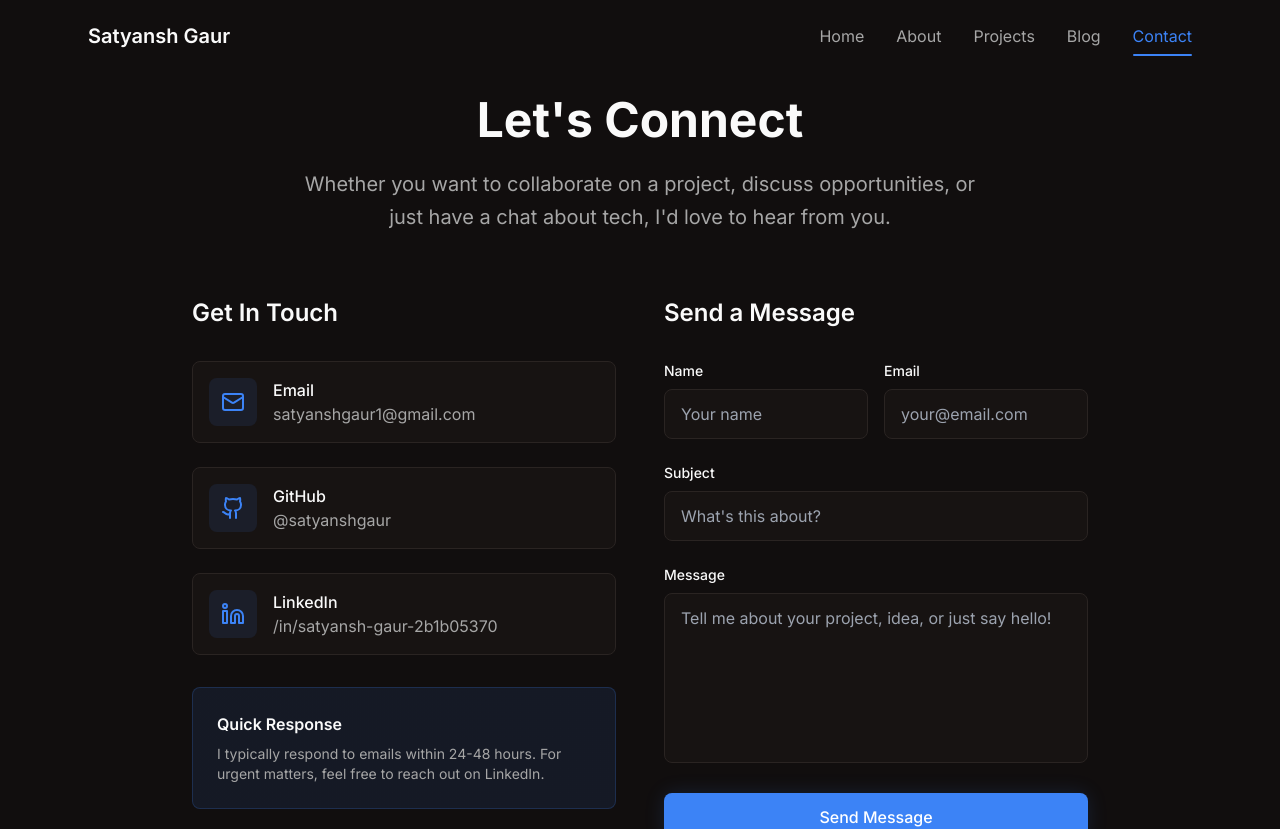
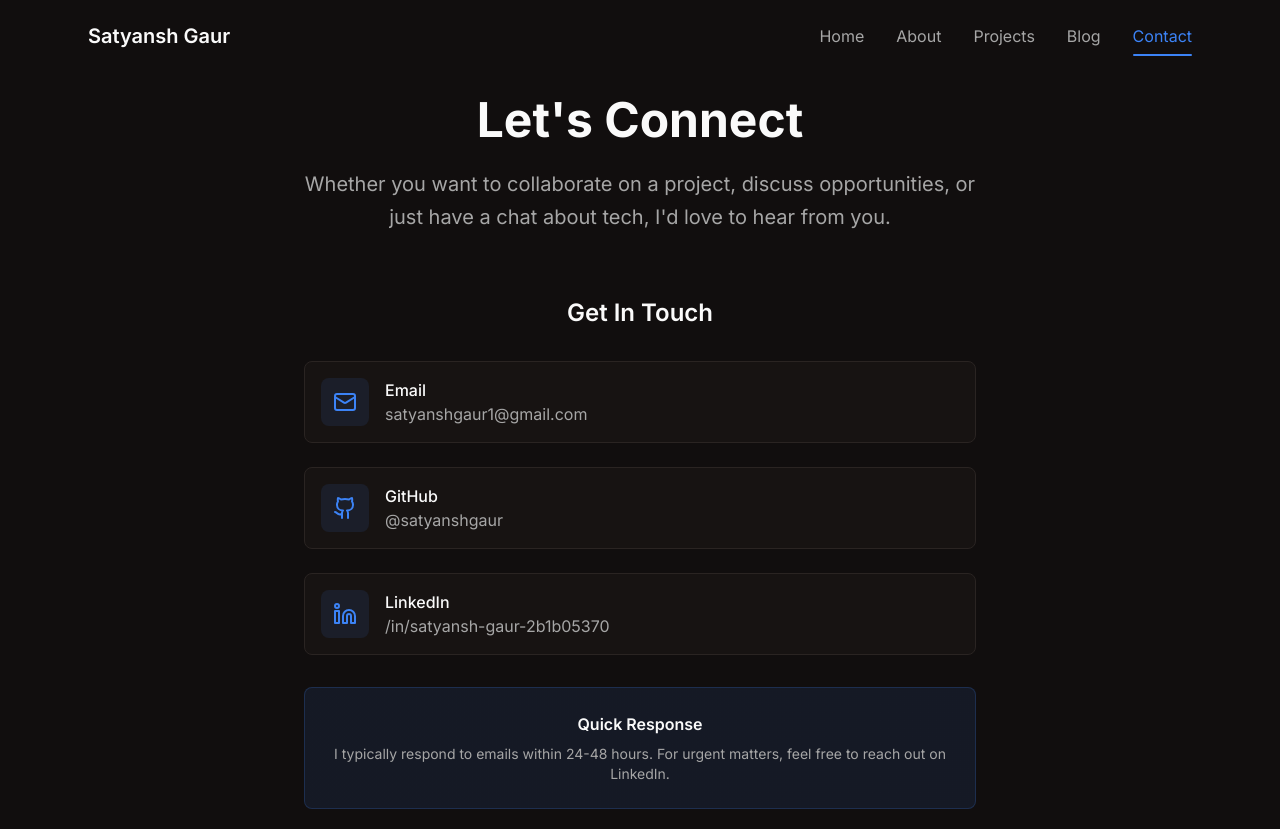
Before and after one commit to Satyanshgaur/satyansh-gaur-new-portfolio, a React (Vite) app: page /contact in a window 1280 px wide. Shown: the top 829 px of the page. Built offline with nearby package versions, Linux system fonts and the light colour scheme.

Commit message:
modified contacts section and latest blogs on landing page

```diff
--- a/src/pages/Contact.tsx
+++ b/src/pages/Contact.tsx
@@ -39,10 +39,9 @@ const Contact = () => {
             </p>
           </div>
 
-          <div className="grid lg:grid-cols-2 gap-12">
           {/* Contact Information */}
-            <div className="animate-slide-up">
-              <h2 className="text-2xl font-semibold mb-8">Get In Touch</h2>
+          <div className="max-w-2xl mx-auto animate-slide-up">
+            <h2 className="text-2xl font-semibold mb-8 text-center">Get In Touch</h2>
 
             <div className="space-y-6 mb-8">
               <div className="flex items-center space-x-4 p-4 bg-card border border-border rounded-lg hover:border-primary/30 transition-colors">
@@ -95,92 +94,12 @@ const Contact = () => {
               </div>
             </div>
 
-              <div className="bg-gradient-to-r from-primary/10 to-blue-500/10 rounded-lg p-6 border border-primary/20">
+            <div className="bg-gradient-to-r from-primary/10 to-blue-500/10 rounded-lg p-6 border border-primary/20 text-center">
               <h3 className="font-semibold mb-2">Quick Response</h3>
               <p className="text-muted-foreground text-sm">
                 I typically respond to emails within 24-48 hours. For urgent matters,
                 feel free to reach out on LinkedIn.
               </p>
-              </div>
-            </div>
-
-            {/* Contact Form */}
-            <div className="animate-slide-up animate-delay-100">
-              <h2 className="text-2xl font-semibold mb-8">Send a Message</h2>
-
-              <form onSubmit={handleSubmit} className="space-y-6">
-                <div className="grid sm:grid-cols-2 gap-4">
-                  <div>
-                    <label htmlFor="name" className="block text-sm font-medium mb-2">
-                      Name
-                    </label>
-                    <input
-                      type="text"
-                      id="name"
-                      name="name"
-                      value={formData.name}
-                      onChange={handleChange}
-                      required
-                      className="w-full px-4 py-3 bg-card border border-border rounded-lg focus:ring-2 focus:ring-primary focus:border-transparent outline-none transition-colors"
-                      placeholder="Your name"
-                    />
-                  </div>
-                  <div>
-                    <label htmlFor="email" className="block text-sm font-medium mb-2">
-                      Email
-                    </label>
-                    <input
-                      type="email"
-                      id="email"
-                      name="email"
-                      value={formData.email}
-                      onChange={handleChange}
-                      required
-                      className="w-full px-4 py-3 bg-card border border-border rounded-lg focus:ring-2 focus:ring-primary focus:border-transparent outline-none transition-colors"
-                      placeholder="your@email.com"
-                    />
-                  </div>
-                </div>
-
-                <div>
-                  <label htmlFor="subject" className="block text-sm font-medium mb-2">
-                    Subject
-                  </label>
-                  <input
-                    type="text"
-                    id="subject"
-                    name="subject"
-                    value={formData.subject}
-                    onChange={handleChange}
-                    required
-                    className="w-full px-4 py-3 bg-card border border-border rounded-lg focus:ring-2 focus:ring-primary focus:border-transparent outline-none transition-colors"
-                    placeholder="What's this about?"
-                  />
-                </div>
-
-                <div>
-                  <label htmlFor="message" className="block text-sm font-medium mb-2">
-                    Message
-                  </label>
-                  <textarea
-                    id="message"
-                    name="message"
-                    value={formData.message}
-                    onChange={handleChange}
-                    required
-                    rows={6}
-                    className="w-full px-4 py-3 bg-card border border-border rounded-lg focus:ring-2 focus:ring-primary focus:border-transparent outline-none transition-colors resize-none"
-                    placeholder="Tell me about your project, idea, or just say hello!"
-                  />
-                </div>
-
-                <button
-                  type="submit"
-                  className="w-full px-8 py-3 bg-primary text-primary-foreground rounded-lg hover:bg-primary/90 transition-colors font-medium glow-effect"
-                >
-                  Send Message
-                </button>
-              </form>
             </div>
           </div>
         </div>
--- a/src/pages/Index.tsx
+++ b/src/pages/Index.tsx
@@ -40,22 +40,23 @@ const Index = () => {
   ];
 
   const recentPosts = [
-    {
-      title: 'Building My Portfolio: A Developer\'s Journey',
-      excerpt: 'Exploring the process of creating a modern portfolio website, from design decisions to technical implementation.',
-      date: 'Jan 15, 2025',
-      readTime: '5 min read',
-      tags: ['Web Development', 'Portfolio', 'React'],
-      slug: 'building-my-portfolio',
+     {
+      title: 'CPP: level zero',
+      excerpt: 'A comprehensive beginner\'s guide to C++ programming fundamentals. Covering essential libraries, operators, data structures, and modern C++ features with practical examples and code snippets.',
+      date: 'Jan 20, 2025',
+      readTime: '8 min read',
+      tags: ['C++', 'Programming', 'Basics', 'Learning'],
+      slug: 'cpp-level-zero',
     },
     {
-      title: 'Learning Machine Learning: My 2025 Roadmap',
-      excerpt: 'Sharing my structured approach to learning ML fundamentals, from Python basics to building real projects.',
-      date: 'Jan 10, 2025',
-      readTime: '8 min read',
-      tags: ['Machine Learning', 'Python', 'Learning'],
-      slug: 'ml-learning-roadmap',
+      title: 'Vectors in C++: Dynamic Arrays Made Easy',
+      excerpt: 'A comprehensive guide to understanding and using vectors in C++. Learn about dynamic arrays, memory management, and practical examples.',
+      date: 'July 30, 2025',
+      readTime: '2 min read',
+      tags: ['C++', 'Programming', 'Basics', 'Learning'],
+      slug: 'vectors-in-cpp',
     },
+
   ];
 
   return (
```
Lines whose indentation alone changed are shown as unchanged.
